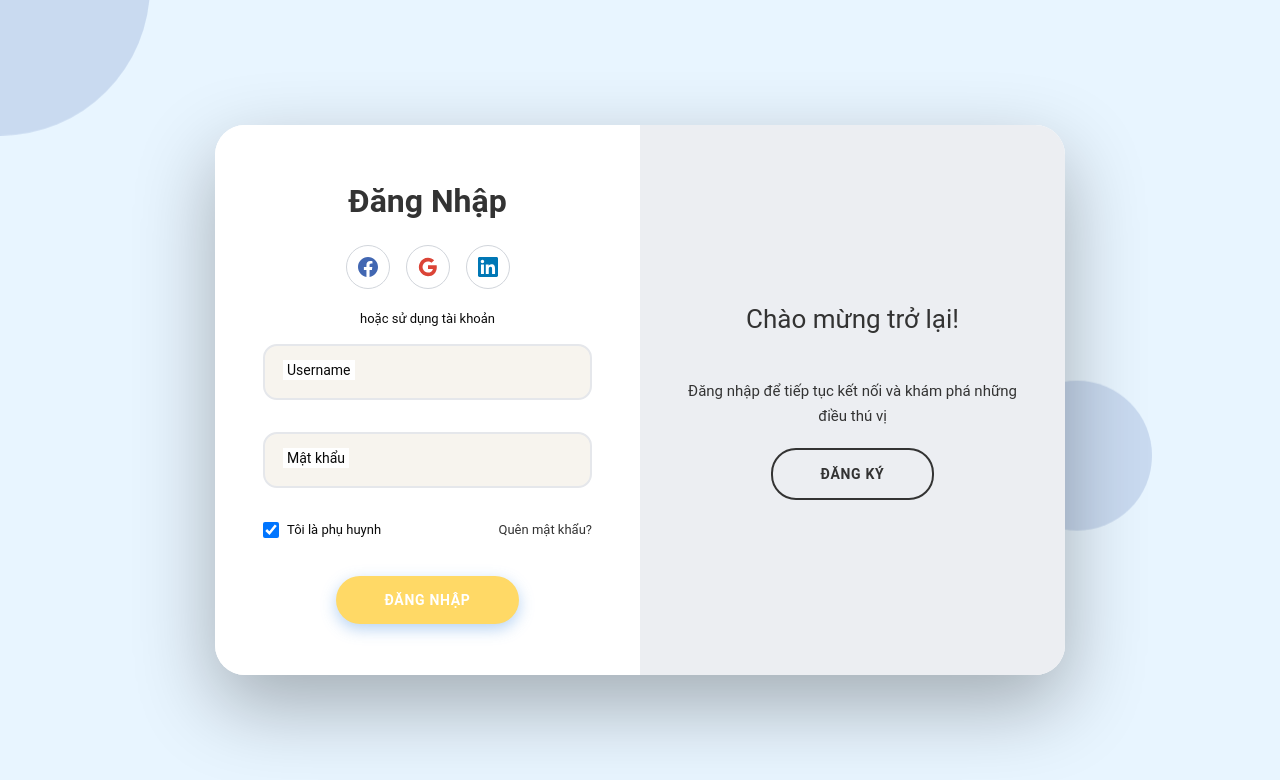
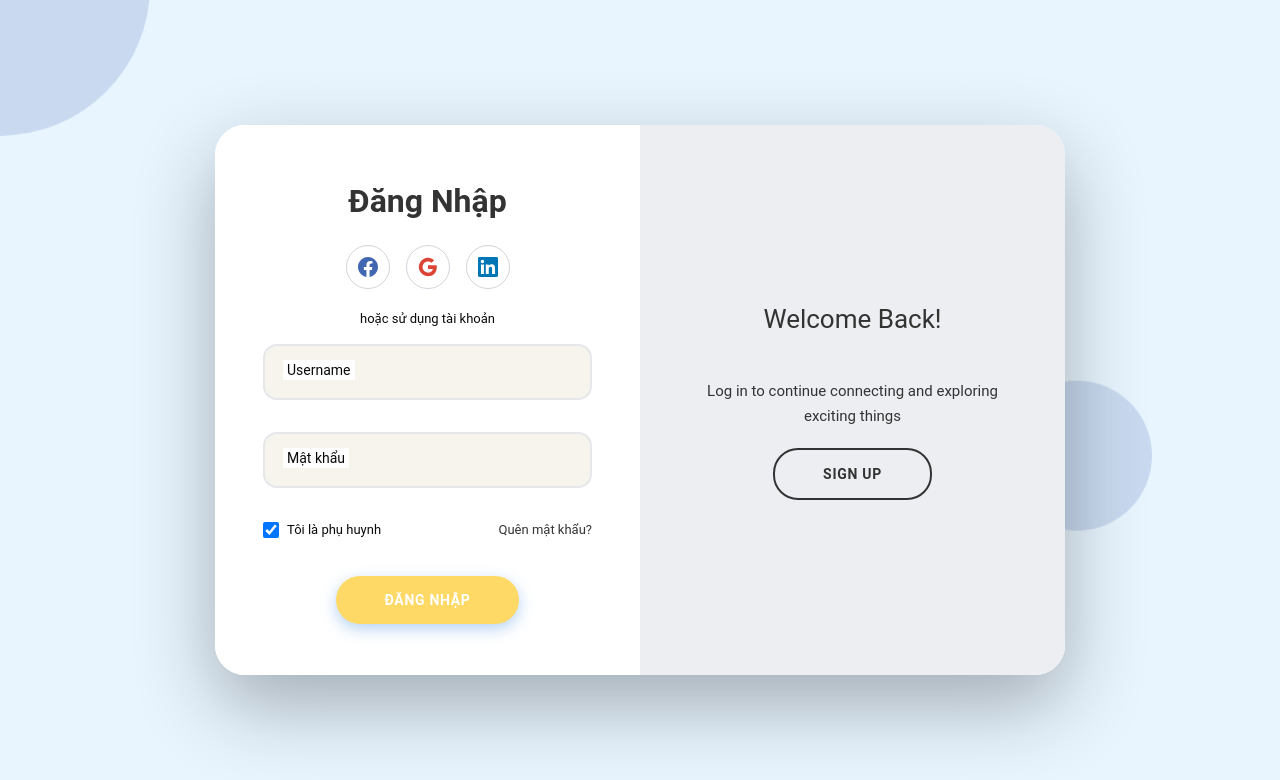
Before and after one commit to Ngtvu1752/adhd-focus-app-fe, a React (Vite) app: page /login in a window 1280 px wide. Shown: the top 780 px of the page. Built offline with nearby package versions, Linux system fonts and the light colour scheme.

Commit message:
transtlate

```diff
--- a/src/components/OverlayPanel.jsx
+++ b/src/components/OverlayPanel.jsx
@@ -7,31 +7,31 @@ const OverlayPanel = ({ isRightPanelActive, onSignUpClick, onSignInClick }) => {
       <div className={`bg-secondary text-text-primary relative -left-full h-full w-[200%] transition-transform duration-[600ms] ease-custom-bezier ${isRightPanelActive ? 'translate-x-1/2' : 'translate-x-0'}`}>
         {/* Left Panel - Chào mừng trở lại */}
         <div className={`absolute top-0 flex flex-col justify-center items-center px-10 h-full w-1/2 text-center transition-transform duration-[600ms] ease-custom-bezier ${isRightPanelActive ? 'translate-x-0' : '-translate-x-[20%]'}`}>
-          <h2 className="text-[26px] mb-5">Xin chào bạn!</h2>
+          <h2 className="text-[26px] mb-5">Hello there!</h2>
           <p className="text-[15px] leading-relaxed my-5">
-            Bắt đầu hành trình với chúng tôi bằng cách tạo tài khoản mới
+            Start your journey with us by creating a new account
           </p>
           {/* Cập nhật nút */}
           <button
             onClick={onSignInClick}
             className="rounded-[25px] border-2 border-text-primary bg-transparent text-text-primary text-sm font-semibold py-3.5 px-12 tracking-wider uppercase transition-all duration-300 cursor-pointer shadow-none hover:bg-text-primary/10"
           >
-            Đăng Nhập
+            Log in
           </button>
         </div>
 
         {/* Right Panel - Xin chào bạn */}
         <div className={`absolute top-0 right-0 flex flex-col justify-center items-center px-10 h-full w-1/2 text-center transition-transform duration-[600ms] ease-custom-bezier ${isRightPanelActive ? 'translate-x-[20%]' : 'translate-x-0'}`}>
-          <h2 className="text-[26px] mb-5">Chào mừng trở lại!</h2>
+          <h2 className="text-[26px] mb-5">Welcome Back!</h2>
           <p className="text-[15px] leading-relaxed my-5">
-            Đăng nhập để tiếp tục kết nối và khám phá những điều thú vị
+            Log in to continue connecting and exploring exciting things
           </p>
           {/* Cập nhật nút */}
           <button
             onClick={onSignUpClick}
             className="rounded-[25px] border-2 border-text-primary bg-transparent text-text-primary text-sm font-semibold py-3.5 px-12 tracking-wider uppercase transition-all duration-300 cursor-pointer shadow-none hover:bg-text-primary/10"
           >
-            Đăng Ký
+            Sign Up
           </button>
         </div>
       </div>
```
